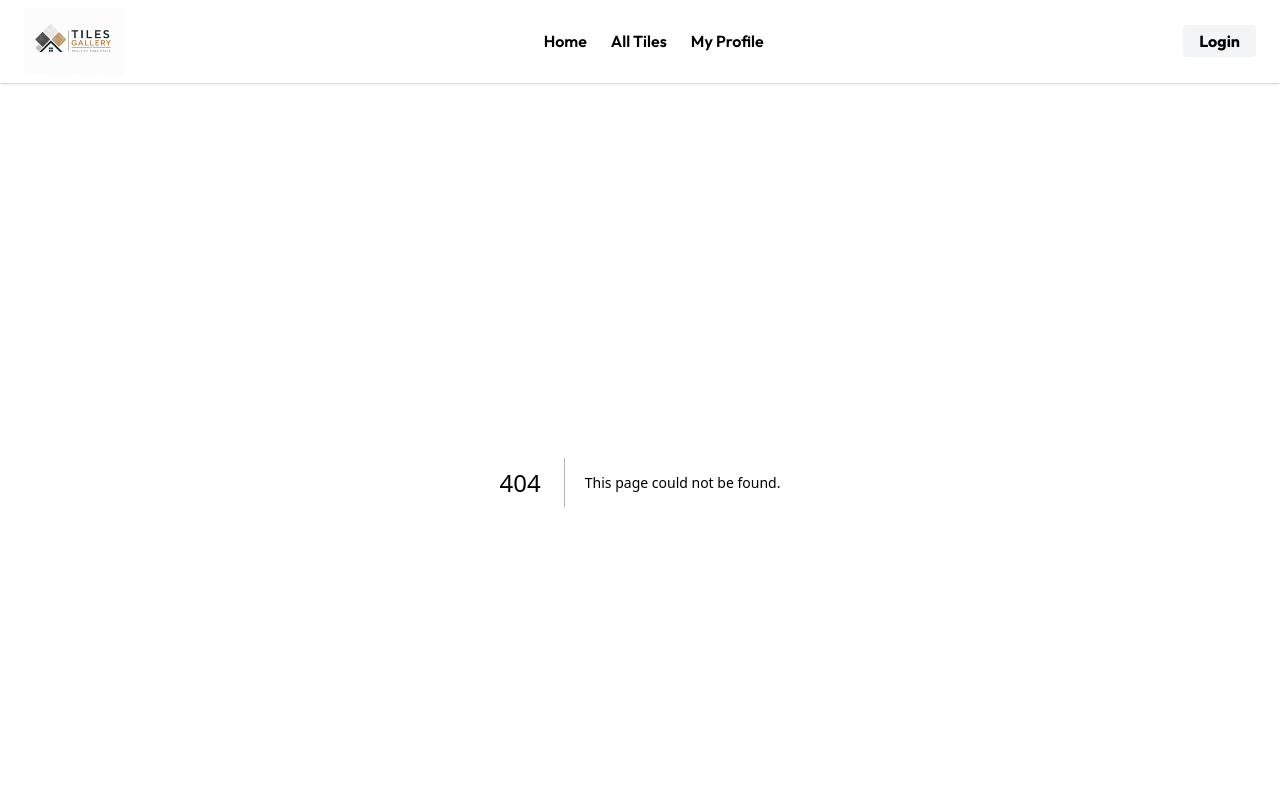
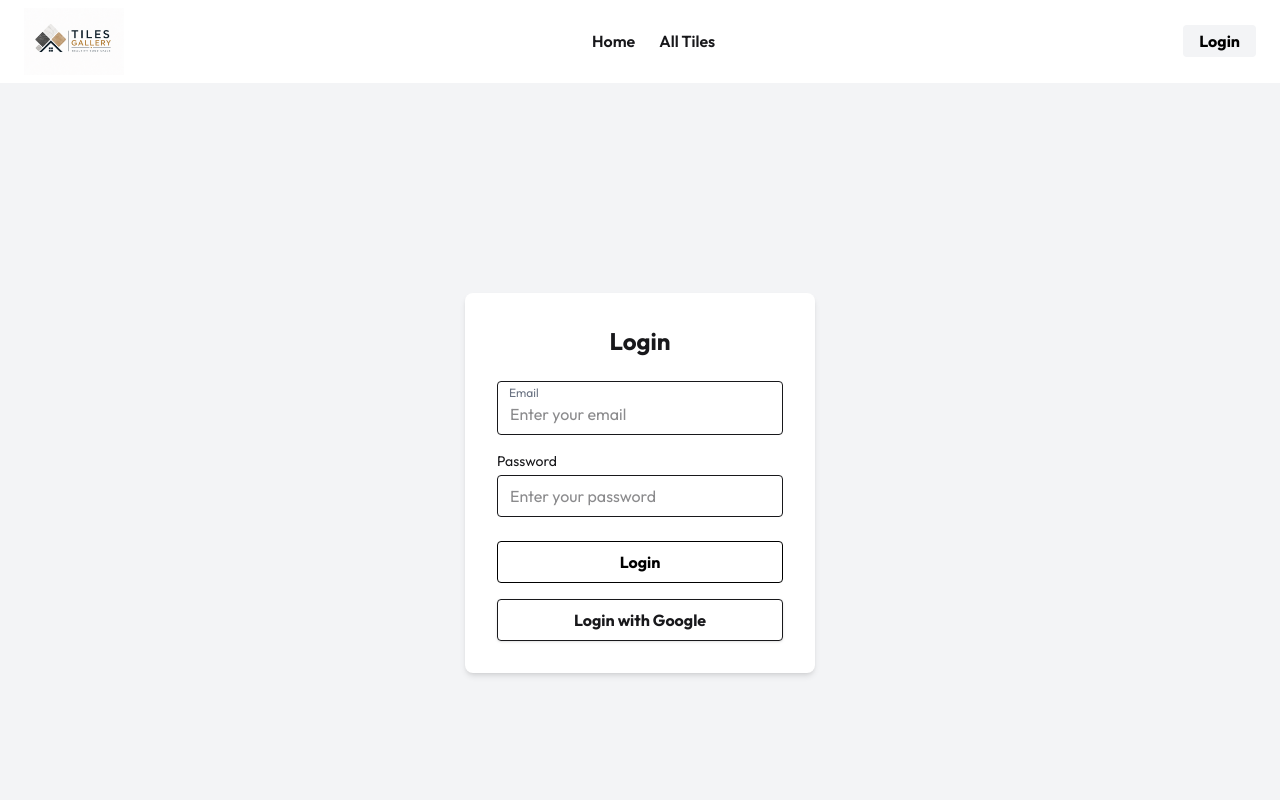
Before and after one commit to rifat-sultana/Assignment-08-Tiles-Gallery, a Next.js app: page /login in a window 1280 px wide. Before the commit this address had no page. Shown: the top 800 px of the page. Built offline with nearby package versions, Linux system fonts and the light colour scheme.

Commit message:
added login form page with email, password and login button

```diff
--- a/package.json
+++ b/package.json
@@ -9,15 +9,18 @@
     "lint": "eslint"
   },
   "dependencies": {
+    "@better-auth/mongo-adapter": "^1.6.9",
     "@tailwindcss/postcss": "^4.2.4",
+    "better-auth": "^1.6.9",
     "next": "16.2.4",
     "react": "19.2.5",
     "react-dom": "19.2.5",
     "react-icons": "^5.6.0",
     "tailwindcss": "^4.2.4"
   },
-
   "devDependencies": {
+    "@types/node": "25.6.0",
+    "@types/react": "19.2.14",
     "autoprefixer": "^10.5.0",
     "daisyui": "^5.5.19",
     "eslint": "^9",
--- /dev/null
+++ b/src/app/api/auth/[...all]/route.ts
@@ -0,0 +1,4 @@
+import { auth } from "@/lib/auth";
+import { toNextJsHandler } from "better-auth/next-js";
+
+export const { POST, GET } = toNextJsHandler(auth);
--- a/src/app/components/navbar.jsx
+++ b/src/app/components/navbar.jsx
@@ -3,35 +3,32 @@
 import Link from "next/link";
 import { useState, useEffect } from "react";
 import Image from "next/image";
-import Logo from "@/app/assets/logodesign.png";
+import Logo from "../assets/logo-design.png";
+import { usePathname } from "next/navigation";
 
 export default function Navbar() {
   const [user, setUser] = useState(null);
+  const pathname = usePathname();
 
-  // ✅ FIX: client side এ user load
+
   useEffect(() => {
     const savedUser = localStorage.getItem("user");
     if (savedUser) {
       setUser(JSON.parse(savedUser));
+    } else {
+      setUser(null);
     }
-  }, []);
+  }, [pathname]);
 
-  // LOGIN
-  const handleLogin = () => {
-    const userData = { name: "Rifat" };
-    setUser(userData);
-    localStorage.setItem("user", JSON.stringify(userData));
-  };
-
-  // LOGOUT
+  // 🚪 LOGOUT
   const handleLogout = () => {
+    localStorage.removeItem("user");
     setUser(null);
-    localStorage.removeItem("user");
   };
 
   return (
     <div className="container mx-auto shadow">
-      <nav className="flex justify-between items-center px-6 py-2 font-semibold shadow-2xs ">
+      <nav className="flex justify-between items-center px-6 py-2 font-semibold shadow-2xs">
 
         {/* Logo */}
         <Link href="/">
@@ -44,25 +41,26 @@ export default function Navbar() {
           />
         </Link>
 
-        {/* Center Links */}
         <div className="flex gap-6">
           <Link href="/">Home</Link>
           <Link href="/all-tiles">All Tiles</Link>
-          <Link href="/profile">My Profile</Link>
+
+
+          {user && <Link href="/profile">My Profile</Link>}
         </div>
 
-        {/* Right Side Dynamic */}
+
         <div className="flex gap-4">
           {!user ? (
-            <button
-              onClick={handleLogin}
-              className="bg-gray-100 text-black px-4 py-1 font-bold rounded "
-            >
-              Login
-            </button>
+            <Link href="/login">
+              <button className="bg-gray-100 text-black px-4 py-1 font-bold rounded">
+                Login
+              </button>
+            </Link>
           ) : (
             <>
-              <Link href="/profile">Profile</Link>
+
+
               <button
                 onClick={handleLogout}
                 className="bg-gray-200 text-black px-4 py-1 font-bold rounded"
--- a/src/app/layout.js
+++ b/src/app/layout.js
@@ -1,6 +1,6 @@
 import { Outfit } from "next/font/google";
 import "./globals.css";
-import Navbar from '@/app/components/navbar';
+import Navbar from './components/navbar';
 import Footer from "./components/Footer";
 ;
 
--- /dev/null
+++ b/src/app/login/page.jsx
@@ -0,0 +1,104 @@
+"use client";
+
+import { useState } from "react";
+import { useRouter } from "next/navigation";
+
+export default function LoginPage() {
+  const [email, setEmail] = useState("");
+  const [password, setPassword] = useState("");
+  const [error, setError] = useState("");
+
+  const router = useRouter();
+
+  const handleLogin = (e) => {
+    e.preventDefault();
+
+    if (email === "test@gmail.com" && password === "123456") {
+      const userData = { email };
+      localStorage.setItem("user", JSON.stringify(userData));
+      router.push("/");
+    } else {
+      setError("Invalid email or password ❌");
+    }
+  };
+
+  return (
+    <div className="flex items-center justify-center min-h-screen bg-gray-100">
+
+      {/* Box */}
+      <div className="bg-white p-8 rounded-lg shadow-md w-[350px]">
+
+        <h2 className="text-2xl font-bold text-center mb-6">Login</h2>
+
+        <form onSubmit={handleLogin} className="flex flex-col gap-4">
+
+          {/* Email */}
+
+         <div className="relative">
+
+        <label className="absolute left-3 top-1 text-xs text-gray-500">
+          Email
+        </label>
+
+        <input
+          type="email"
+          placeholder="Enter your email "
+          className="w-full border px-3 pt-5 pb-2 rounded"
+          value={email}
+          onChange={(e) => setEmail(e.target.value)}
+        />
+
+      </div>
+
+          {/* Password */}
+          <div>
+            <label className="block text-sm mb-1">Password</label>
+            <input
+              type="password"
+              placeholder="Enter your password"
+              className="w-full border px-3 py-2 rounded"
+              value={password}
+              onChange={(e) => setPassword(e.target.value)}
+              required
+            />
+          </div>
+
+          {/* Error */}
+          {error && <p className="text-red-500 text-sm">{error}</p>}
+
+          {/* Login Button */}
+          <button
+            type="submit"
+            className="bg-white text-black font-bold py-2 border rounded mt-2"
+          >
+            Login
+          </button>
+        </form>
+
+        {/* Google Login */}
+        <button
+          className="w-full font-bold mt-4 border shadow py-2 rounded"
+          onClick={() => {
+            const userData = { email: "google_user@gmail.com" };
+            localStorage.setItem("user", JSON.stringify(userData));
+            router.push("/");
+          }}
+        >
+          Login with Google
+        </button>
+
+        {/* Register
+        <p className="text-center mt-4 text-sm">
+          Don't have an account?{" "}
+          <span
+            className="text-blue-500 cursor-pointer"
+            onClick={() => router.push("/register")}
+          >
+            Register
+          </span>
+        </p> */}
+
+      </div>
+    </div>
+  );
+}
--- a/src/app/page.js
+++ b/src/app/page.js
@@ -1,6 +1,7 @@
 
-import Banner from '@/app/components/Banner'
-import FeaturedTilesPage from './components/FeaturedTiles';
+import Banner from "./components/Banner";
+import FeaturedTilesPage from "./components/FeaturedTiles";
+
 
 export default function Home() {
   return (
--- /dev/null
+++ b/src/lib/auth-client.js
@@ -0,0 +1,5 @@
+import { createAuthClient } from "better-auth/react"
+export const authClient = createAuthClient({
+    /** The base URL of the server (optional if you're using the same domain) */
+    baseURL: "http://localhost:3000"
+})
--- /dev/null
+++ b/src/lib/auth.ts
@@ -0,0 +1,15 @@
+import { betterAuth } from "better-auth";
+import { MongoClient } from "mongodb";
+import { mongodbAdapter } from "better-auth/adapters/mongodb";
+
+const client = new MongoClient(process.env.MONGODB_URI);
+const db = client.db('Tiles Gallery');
+
+export const auth = betterAuth({
+  database: mongodbAdapter(db, {
+    client
+  }),
+  emailAndPassword: {
+    enabled: true,
+  },
+});
```
Also changed, not shown: tsconfig.json (added, +37 -0 lines), src/app/assets/logo-design.png (renamed from src/app/assets/logodesign.png), 1 other file (tests, documents, lock files or other folders).
